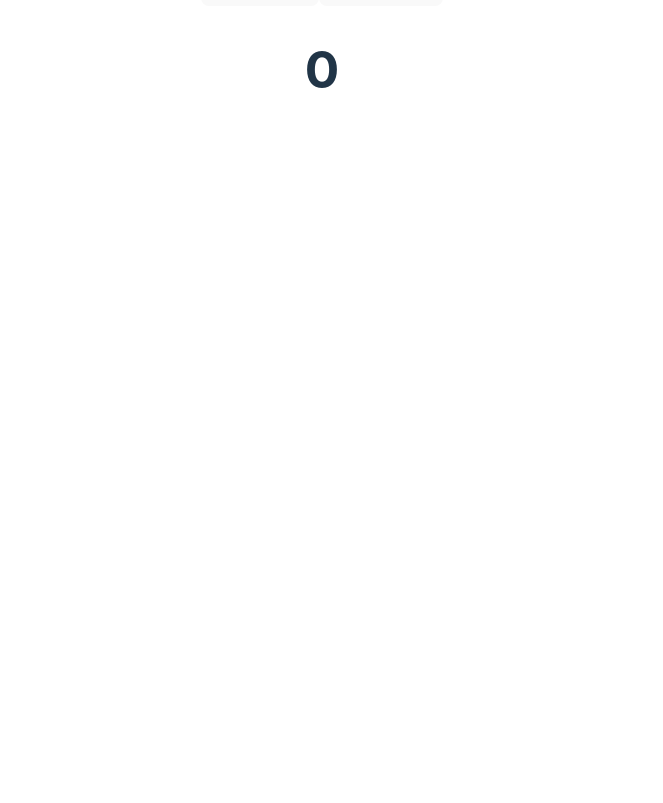
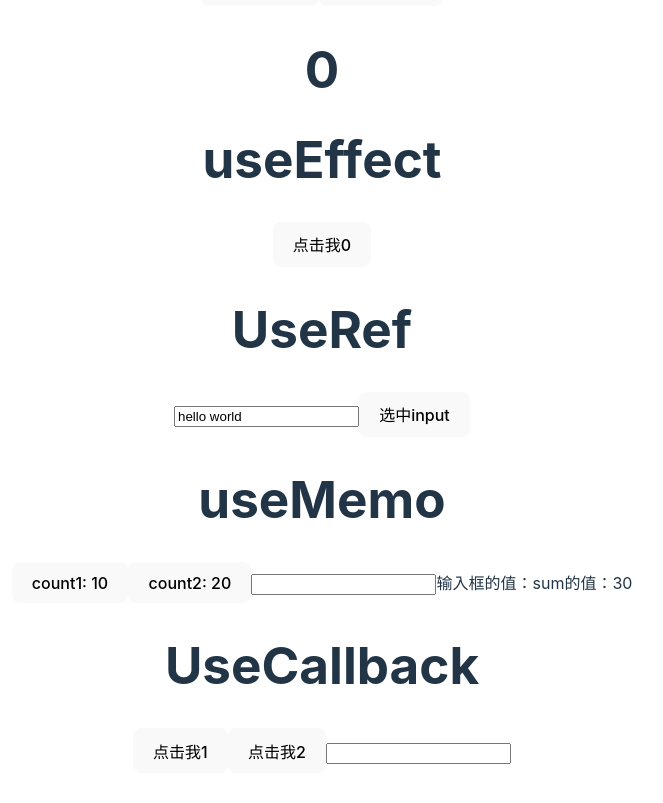
Before and after one commit to zhz-0507/react-demo-vite, a React (Vite) app: page / in a window 1280 px wide. Shown: the part 1160-1963 px from the top of the page, without its empty margins (318-981 px from the left). Before the commit the page ends 1323 px from the top, so only its background shows below. Built offline with nearby package versions, Linux system fonts and the light colour scheme.

Commit message:
feat: 增加hooks学习

```diff
--- a/src/App.tsx
+++ b/src/App.tsx
@@ -1,10 +1,12 @@
-import { useState } from 'react'
-import type { MouseEvent } from 'react'
 import './App.css'
 
 import List2 from './List2'
 
 import UseState from './test/useState'
+import UseEffect from './test/useEffect'
+import UseRef from './test/useRef'
+import UseMemo from './test/useMemo'
+import UseCallback from './test/useCallback'
 
 function App() {
   return (
@@ -13,6 +15,14 @@ function App() {
       <List2></List2>
       {/* useState学习 */}
       <UseState></UseState>
+      {/* useEffect学习 */}
+      <UseEffect></UseEffect>
+      {/* useRef学习 */}
+      <UseRef></UseRef>
+      {/* useMemo学习 */}
+      <UseMemo></UseMemo>
+      {/* useCallback学习 */}
+      <UseCallback></UseCallback>
     </>
   )
 }
--- a/src/List2.tsx
+++ b/src/List2.tsx
@@ -1,4 +1,4 @@
-import { FC, useState } from 'react'
+import { FC, useState, useEffect } from 'react'
 
 import { produce } from 'immer'
 
@@ -10,6 +10,16 @@ const List2: FC = () => {
     { id: 'q3', title: '问卷3', isPublished: false },
     { id: 'q4', title: '问卷4', isPublished: true },
   ])
+
+  // 没有依赖项
+  useEffect(() => {
+    console.log('初始化')
+  }, [])
+
+  // 有依赖项
+  useEffect(() => {
+    console.log('questionList更改')
+  }, [questionList])
 
   const onAdd = () => {
     const r = Math.random().toString().slice(-3)
--- a/src/components/QuestionCard.tsx
+++ b/src/components/QuestionCard.tsx
@@ -1,4 +1,4 @@
-import { FC } from 'react'
+import { FC, useEffect } from 'react'
 import './QuestionCard.css'
 
 type PropsType = {
@@ -20,6 +20,16 @@ const QuestionCard: FC<PropsType> = props => {
   const del = (id: string) => {
     onDelete && onDelete(id)
   }
+
+  // 副作用，简单理解就是产生一些其他的行为，就是组件的生命周期
+  // 会执行两次
+  // 第一次创建 销毁走完组件所有生命周期，第二次在创建，提前检查问题
+  useEffect(() => {
+    console.log('挂载')
+    return () => {
+      console.log('卸载', id)
+    }
+  }, [])
 
   return (
     <div key={id} className="list-item">
--- /dev/null
+++ b/src/test/useCallback.tsx
@@ -0,0 +1,25 @@
+import { FC, useCallback, useState } from 'react'
+
+const UseCallback: FC = () => {
+  const [text, setText] = useState('')
+
+  const fn1 = () => {
+    console.log('fn1')
+  }
+
+  const fn2 = useCallback(() => {
+    return console.log('fn2')
+  }, [text])
+
+  return (
+    <div>
+      <h1>UseCallback</h1>
+      <button onClick={fn1}>点击我1</button>
+      <button onClick={fn2}>点击我2</button>
+
+      <input type="text" onChange={e => setText(e.target.value)} value={text} />
+    </div>
+  )
+}
+
+export default UseCallback
--- /dev/null
+++ b/src/test/useEffect.tsx
@@ -0,0 +1,22 @@
+import { FC, useEffect, useState } from 'react'
+
+const UseEffect: FC = () => {
+  const [count, setCount] = useState(0)
+
+  // 产生副作用，没有依赖项
+  useEffect(() => {
+    console.log('useEffect-------111111')
+  }, [])
+  // 产生副作用，有依赖项
+  useEffect(() => {
+    console.log('useEffect-------222222')
+  }, [count])
+  return (
+    <div>
+      <h1>useEffect</h1>
+      <button onClick={() => setCount(count + 1)}>点击我{count}</button>
+    </div>
+  )
+}
+
+export default UseEffect
--- /dev/null
+++ b/src/test/useMemo.tsx
@@ -0,0 +1,27 @@
+import { FC, useMemo, useState } from 'react'
+
+const UseMemo: FC = () => {
+  console.log('UseMemo组件初始化')
+  // 这里可以理解为vue的computed
+  const [count1, setCount1] = useState(10)
+  const [count2, setCount2] = useState(20)
+  const sum = useMemo(() => {
+    console.log('sum计算了')
+    return count1 + count2
+  }, [count1, count2])
+  const [text, setText] = useState('')
+  return (
+    <div>
+      <h1>useMemo</h1>
+      <div>
+        <button onClick={() => setCount1(count1 + 1)}>count1: {count1}</button>
+        <button onClick={() => setCount2(count2 + 1)}>count2: {count2}</button>
+        <input type="text" onChange={e => setText(e.target.value)} />
+        输入框的值：<span>{text}</span>
+        sum的值：<span>{sum}</span>
+      </div>
+    </div>
+  )
+}
+
+export default UseMemo
--- /dev/null
+++ b/src/test/useRef.tsx
@@ -0,0 +1,26 @@
+import { FC, useRef } from 'react'
+
+const UseRef: FC = () => {
+  // 相当于拿到dom元素的实例
+  const inputRef = useRef<HTMLInputElement>(null)
+
+  const selectInput = () => {
+    const inputEle = inputRef.current
+    console.log('111', inputEle?.value)
+  }
+  return (
+    <div>
+      <h1>UseRef</h1>
+      <input type="text" ref={inputRef} defaultValue="hello world" />
+      <button
+        onClick={() => {
+          selectInput()
+        }}
+      >
+        选中input
+      </button>
+    </div>
+  )
+}
+
+export default UseRef
```
